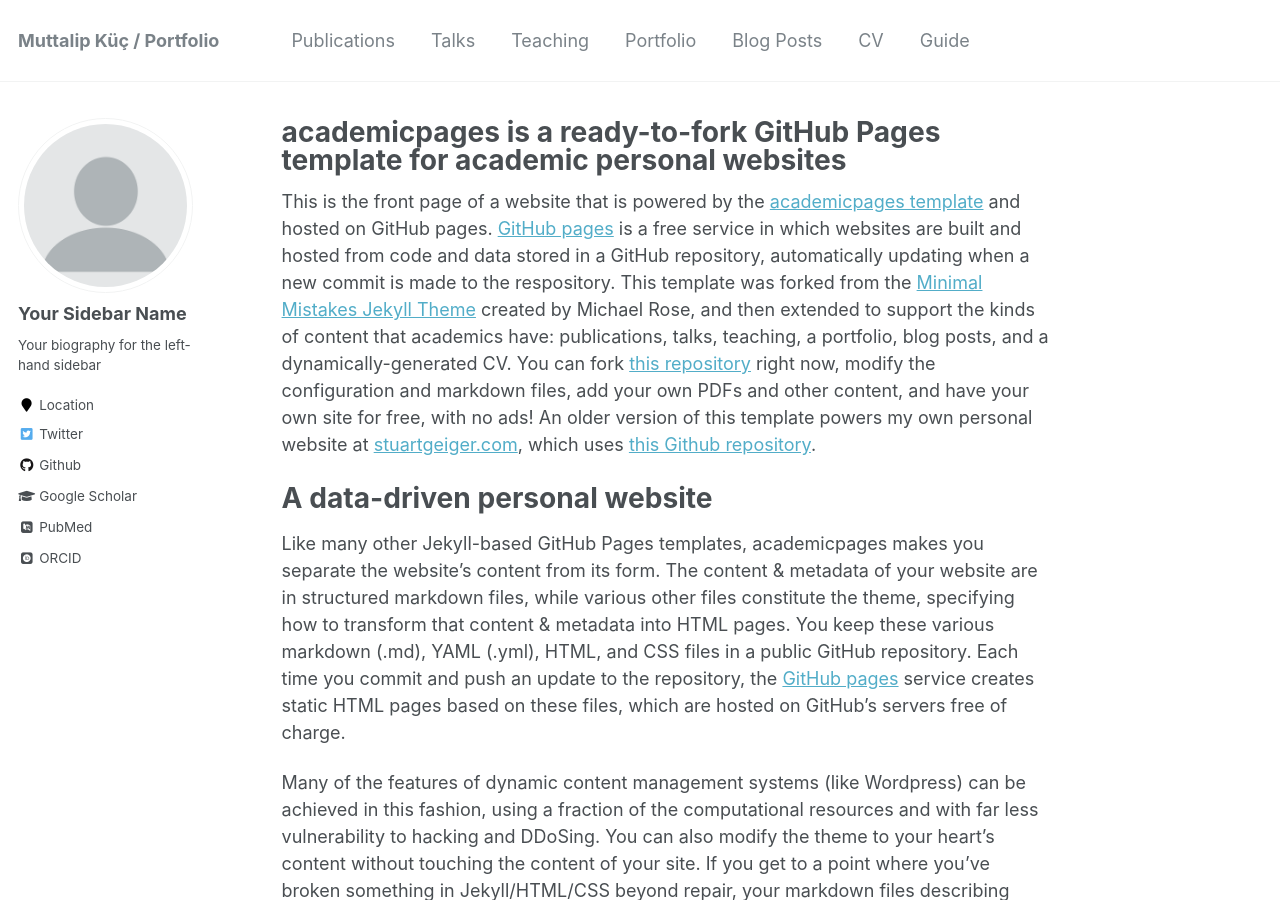
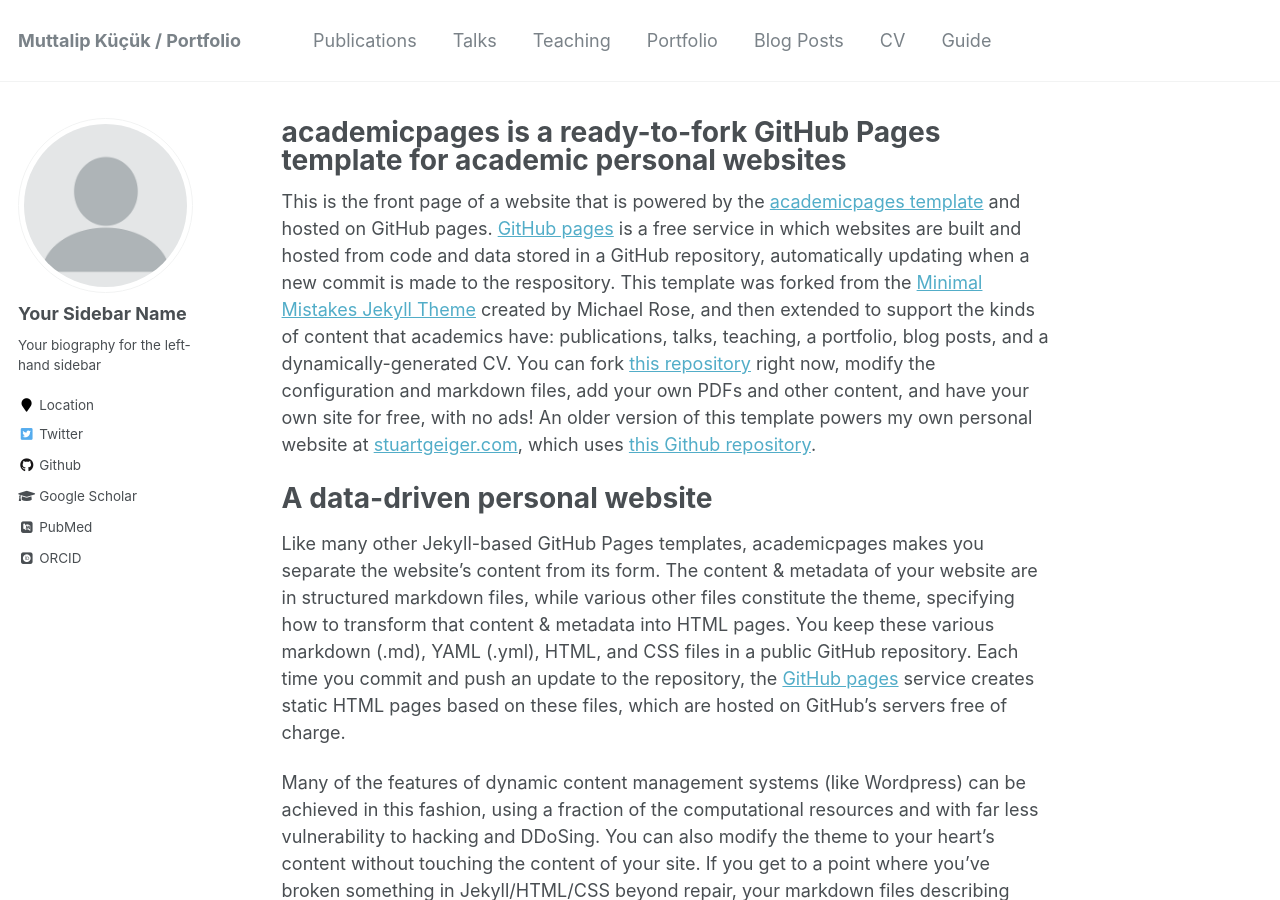
Before and after one commit to muttalipkucuk/muttalipkucuk.github.io, a Jekyll site: the page built from _pages/about.md, in a window 1280 px wide and 900 px high. Built offline with Jekyll 4.4.1, drawn with Linux system fonts in a browser that asks for light colours; some web fonts are replaced.

Commit message:
Set title

```diff
--- a/_config.yml
+++ b/_config.yml
@@ -7,7 +7,7 @@
 
 # Site Settings
 locale                   : "en-US"
-title                    : "Muttalip Küç / Portfolio"
+title                    : "Muttalip Küçük / Portfolio"
 title_separator          : "-"
 name                     : &name "Your Name"
 description              : &description "personal description"
```
